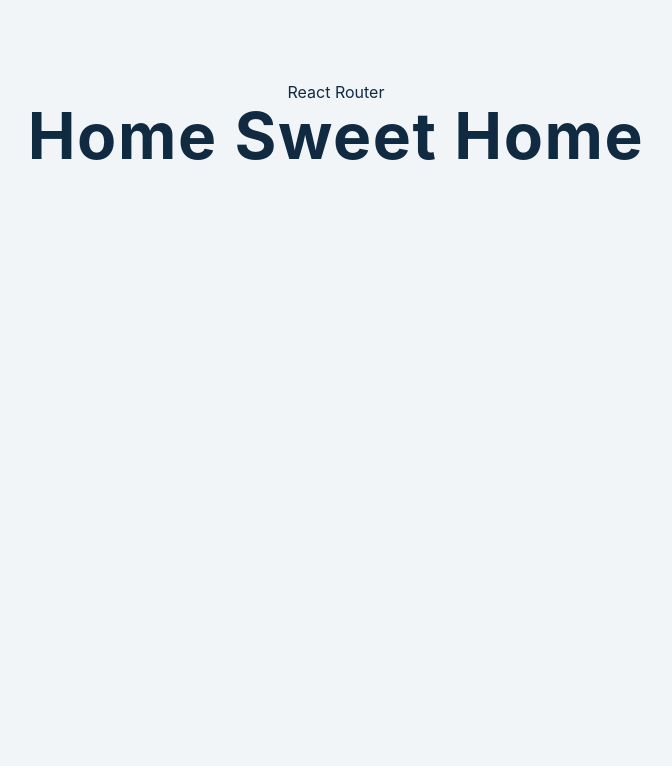
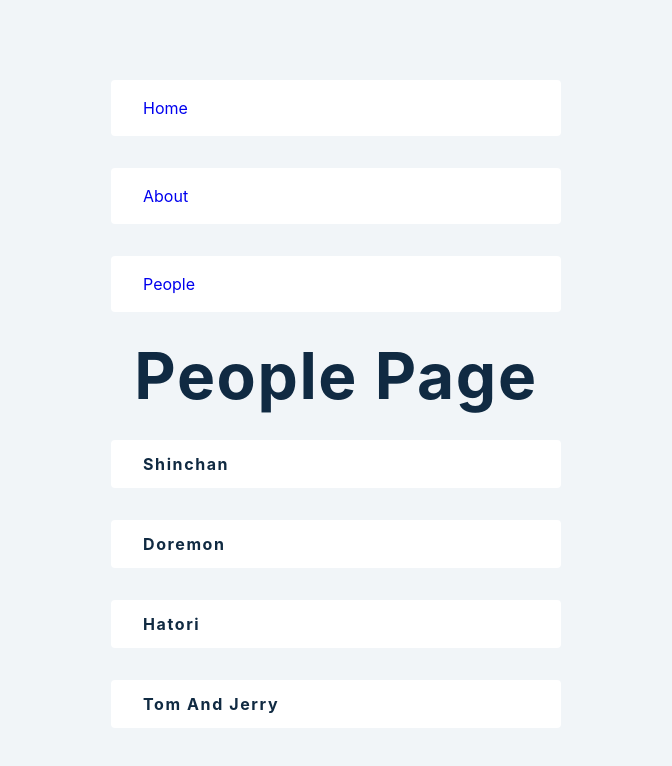
Before and after one commit to swati-04/Advance_React, a React (Create React App) app: page /people in a window 1280 px wide. Shown: the top 766 px of the page, without its empty margins (304-976 px from the left). Built offline with nearby package versions, Linux system fonts and the light colour scheme.

Commit message:
React-Router Dom navbar

```diff
--- a/src/tutorial/React-Router/Error.js
+++ b/src/tutorial/React-Router/Error.js
@@ -1,9 +1,12 @@
 import React from 'react'
-
+import { Link} from "react-router-dom";
 function Error() {
     return (
         <div>
-
+            <h2>error 404</h2>
+            <Link to="/" className='btn'>
+                Go back to homePage
+            </Link>
         </div>
     )
 }
--- a/src/tutorial/React-Router/NavBar.js
+++ b/src/tutorial/React-Router/NavBar.js
@@ -1,10 +1,20 @@
 import React from 'react'
-
+import {Link} from "react-router-dom";
 function NavBar() {
     return (
-        <div>
-
-        </div>
+        <nav>
+            <ul>
+                <li>
+                    <Link to="/" className='item'>Home</Link>
+                </li>
+                <li>
+                <Link to="/about" className='item'>About</Link>
+                </li>
+                <li>
+                <Link to="/people" className='item'>People</Link>
+                </li>
+            </ul>
+        </nav>
     )
 }
 
--- a/src/tutorial/React-Router/People.js
+++ b/src/tutorial/React-Router/People.js
@@ -1,8 +1,18 @@
-import React from 'react'
-
+import React,{useState} from 'react'
+import {data} from "../data"
 function People() {
+    const [people,setPeople]= useState(data);
     return (
         <div>
+            <h1>People Page</h1>
+            {people.map((person)=>{
+                return(
+                    <div key={person.id} className="item">
+                            <h4>{person.name}</h4>
+
+                    </div>
+                )
+            })}
 
         </div>
     )
--- a/src/tutorial/React-Router/index.js
+++ b/src/tutorial/React-Router/index.js
@@ -5,29 +5,28 @@ import Error from './Error'
 import NavBar from './NavBar'
 import People from './People'
 import Person from './Person'
-import {BrowserRouter as Router,Route,Switch} from "react-router-dom"
+import { BrowserRouter as Router, Route, Switch } from "react-router-dom"
 function ReactRouterDom() {
     return (
         <Router>
-            React Router
-            <Route path="/">
-                <Home/>
-            </Route>
-            <Route path="/about">
-                <About/>
-            </Route>
-            <Route path="/error">
-                <Error/>
-            </Route>
-            <Route path="/people">
-                <People/>
-            </Route>
-            <Route path="/person">
-                <Person/>
-            </Route>
-            <Route path="/Navbar">
-                <NavBar/>
-            </Route>
+                <NavBar />
+            <Switch>
+                <Route exact path="/">
+                    <Home />
+                </Route>
+                <Route path="/about">
+                    <About />
+                </Route>
+
+                <Route path="/people">
+                    <People />
+                </Route>
+                <Route path="/*">
+                    <Error />
+                </Route>
+            </Switch>
+
+
         </Router>
     )
 }
```
